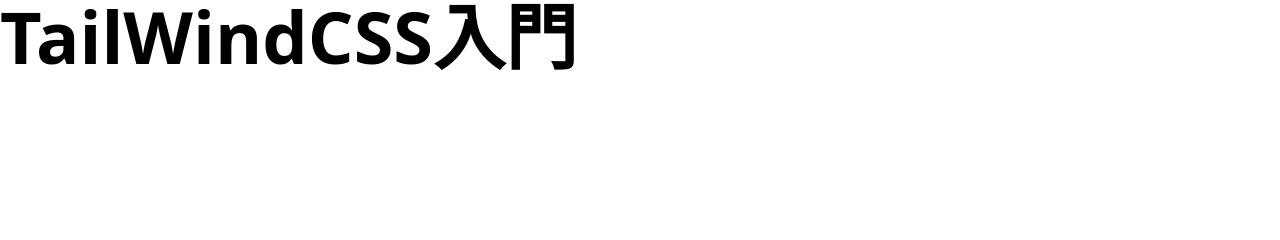
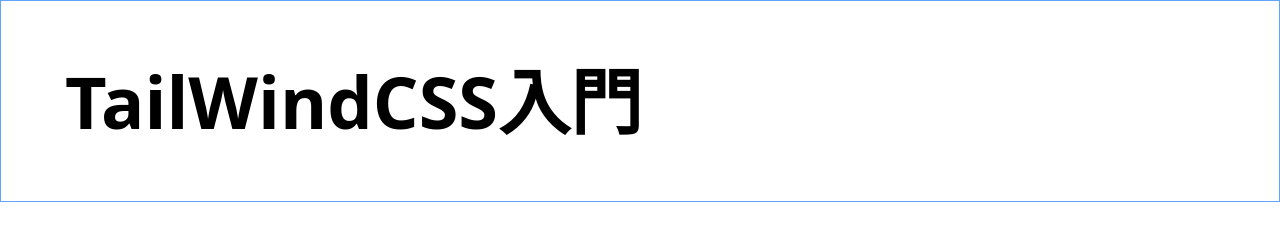
Before and after one commit to sc30gsw/tailwindcss-tutorial, a website: page src/index.html in a window 1280 px wide. Drawn offline with nearby package versions, Linux system fonts and the light colour scheme; files that its build step writes are made by us from their sources.

Commit message:
paddingの設定
py→上下
px→左右

```diff
--- a/src/index.html
+++ b/src/index.html
@@ -7,6 +7,8 @@
 		<title>TailWindCSS入門</title>
 	</head>
 	<body>
-		<h1 class="text-7xl font-bold">TailWindCSS入門</h1>
+		<div class="border border-blue-400 py-16 px-16">
+			<h1 class="text-7xl font-bold">TailWindCSS入門</h1>
+		</div>
 	</body>
 </html>
```
